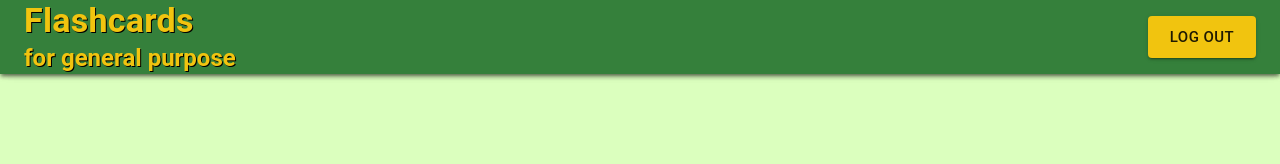
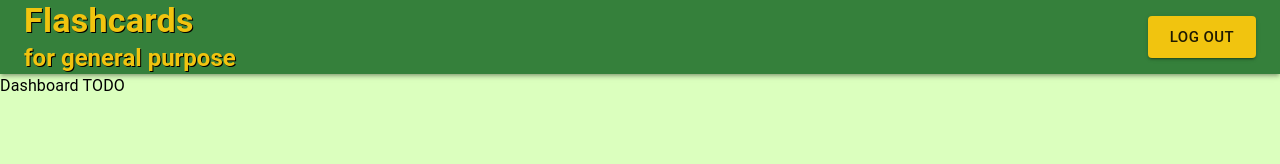
Before and after one commit to kamils224/GeneralFlashcards, a React (Create React App) app in the folder frontend/main_app/: page /dashboard in a window 1280 px wide. Shown: the top 164 px of the page. Built offline with nearby package versions, Linux system fonts and the light colour scheme.

Commit message:
Fix navbar with container and remove console logs

```diff
--- a/frontend/main_app/src/App.tsx
+++ b/frontend/main_app/src/App.tsx
@@ -12,14 +12,13 @@ function App() {
   // todo: add router guard
 
   return (
-    <Fragment>
-      <NavigationBar/>
+    <NavigationBar>
       <Routes>
         <Route path="/" element={<Navigate replace to="login"/>} />
         <Route path="/login" element={<LoginView/>}/>
         <Route path="/dashboard" element={<DashboardView/>}/>
       </Routes>
-    </Fragment>
+    </NavigationBar>
   );
 }
 
--- a/frontend/main_app/src/components/navigationBar.tsx
+++ b/frontend/main_app/src/components/navigationBar.tsx
@@ -1,10 +1,11 @@
-import React from "react";
-import {AppBar, Box, Button, Toolbar, Typography} from "@mui/material";
+import React, {Fragment} from "react";
+import {AppBar, Box, Button, Container, Toolbar, Typography} from "@mui/material";
 
-export const NavigationBar = () => {
+export const NavigationBar: React.FC<React.ReactNode> = (props ) => {
   const titleStyle = {textShadow: "1px 1px black"};
 
-  return <AppBar sx={{boxShadow: 3}}>
+  return <Fragment>
+    <AppBar position="sticky" sx={{boxShadow: 3}}>
       <Toolbar>
         <Box sx={{flexGrow: 1}}>
           <Typography color="secondary" variant="h4" component="div"
@@ -18,5 +19,9 @@ export const NavigationBar = () => {
         <Button size="large" color="secondary"
           variant="contained">Log out</Button>
       </Toolbar>
-  </AppBar>;
+    </AppBar>
+    <Container disableGutters maxWidth={false}>
+      {props.children}
+    </Container>
+  </Fragment>;
 };
--- a/frontend/main_app/src/hooks/auth/useRefreshAuth.ts
+++ b/frontend/main_app/src/hooks/auth/useRefreshAuth.ts
@@ -22,14 +22,10 @@ export function useRefreshAuthTokens() {
       }
     });
     const currentToken = authTokens.token;
-    console.log(authTokens);
     if (currentToken) {
       const decodedToken = jwtDecode<JwtToken>(currentToken);
       const timeToExpiration = getTimeToExpiration(decodedToken.exp * 1000);
-      console.log(timeToExpiration);
-      console.log(new Date(timeToExpiration));
       const logoutTimer = setTimeout(() => {
-        console.log("Remove token");
         dispatch(authActions.removeAuthData());
       }, timeToExpiration);
       return () => {
--- a/frontend/main_app/src/utils/auth.ts
+++ b/frontend/main_app/src/utils/auth.ts
@@ -34,7 +34,6 @@ export const setupJwtTokens = async (): Promise<AuthTokens | null> => {
     }
 
     if (tokenExpiration <= tokenRefreshDate) {
-      console.log("Refresh token");
       const newToken = await AuthAPI.refreshToken(refreshToken);
       return {
         token: newToken,
--- a/frontend/main_app/src/views/dashboard/dashboard.tsx
+++ b/frontend/main_app/src/views/dashboard/dashboard.tsx
@@ -1,12 +1,9 @@
-import React, {Fragment} from "react";
-import {NavigationBar} from "components/navigationBar";
+import React from "react";
+import {Typography} from "@mui/material";
 
 
 export const DashboardView = () => {
   return (
-    <Fragment>
-      <NavigationBar />
-      <div>Dashboard</div>
-    </Fragment>
+    <Typography >Dashboard TODO</Typography>
   );
 };
```
Lines whose indentation alone changed are shown as unchanged.
